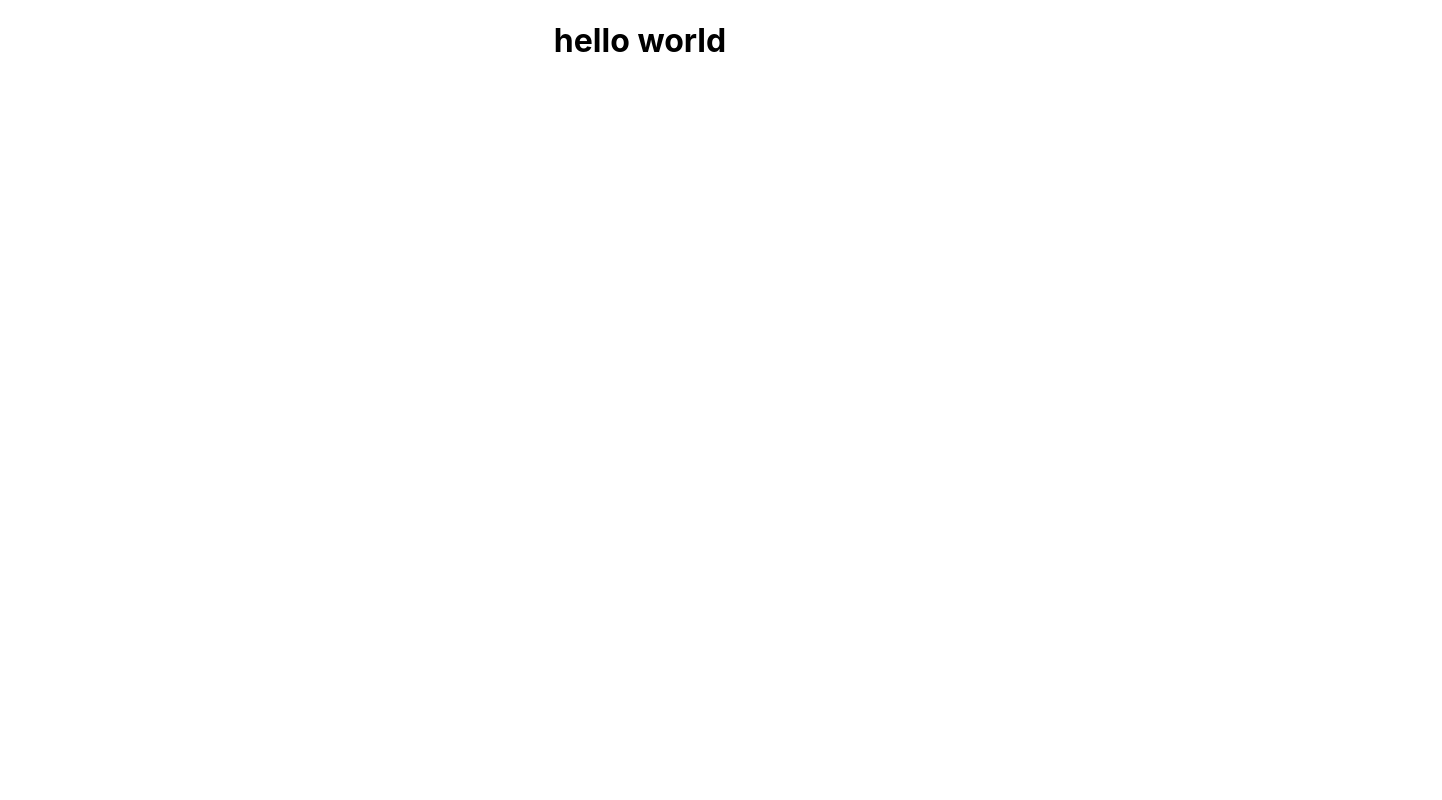
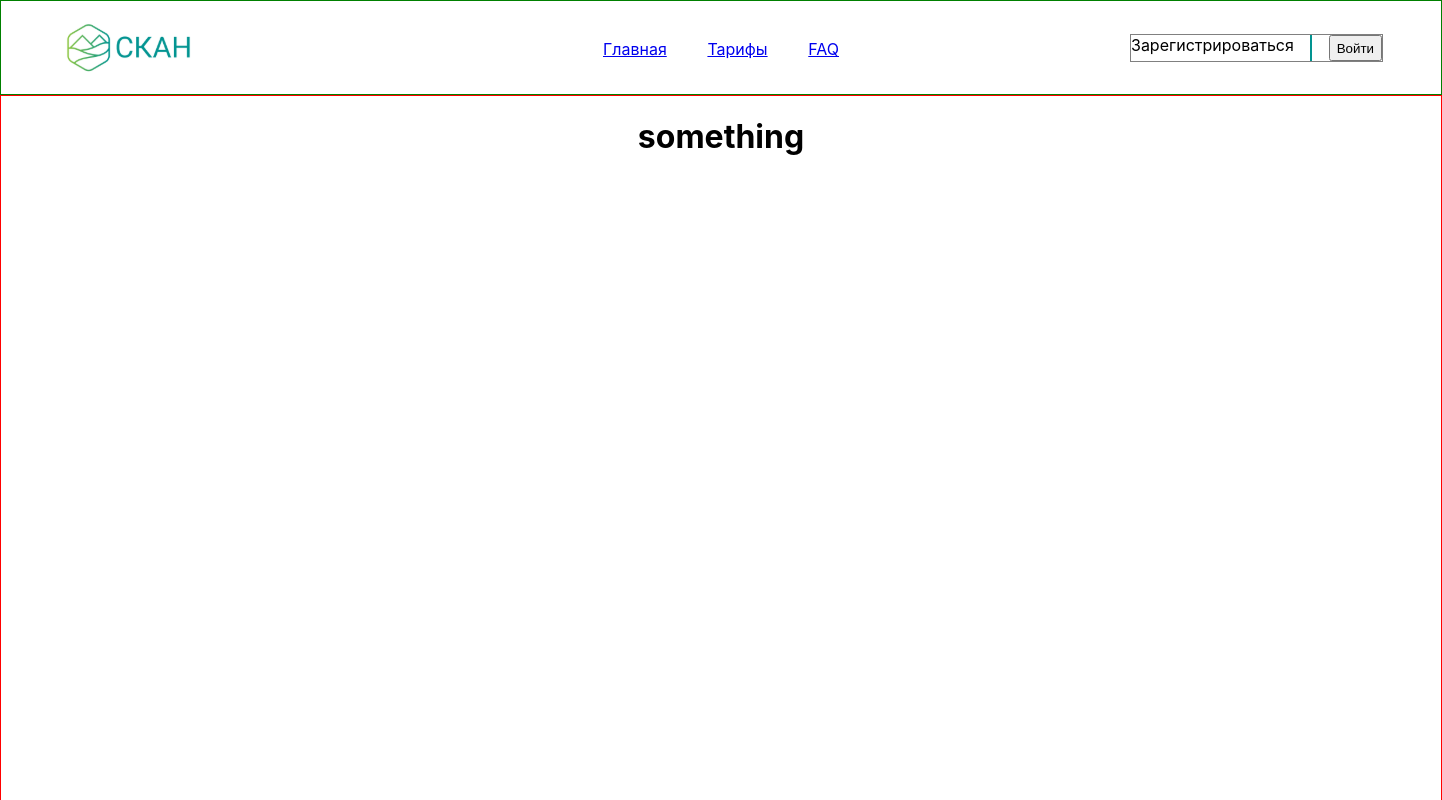
Before and after one commit to yungalesgerov/final-project, a React (Create React App) app in the folder my-app/: page / in a window 1280 px wide. Shown: the top 800 px of the page, 1442 px wide, since content can reach past the window. Built offline with nearby package versions, Linux system fonts and the light colour scheme.

Commit message:
complete footer

```diff
--- a/my-app/src/App.css
+++ b/my-app/src/App.css
@@ -27,6 +27,73 @@
 .App-link {
   color: #61dafb;
 }
+.header {
+  width: 1440px;
+  border: 1px solid green;
+  height: 93px;
+  display: flex ;
+  /* justify-content: space-between; */
+}
+.logo {
+  width: 141px;
+  height: 141px;
+  margin-left: 60px;
+}
+.user {
+  justify-content: space-between;
+  display: flex;
+  width: 251px;
+  border: 1px solid grey;
+  height: 26px;
+  margin-left: 291px;
+  margin-top: 33px;
+
+
+}
+.header-links {
+  display: flex;
+  width: 236px;
+  height: 17px;
+  justify-content: space-between;
+  margin-left: 401px;
+  margin-top: 38px;
+}
+.userSlash {
+  width: 2px;
+  height: auto;
+  background-color: #029491;
+}
+.Main {
+  width: 1440px;
+  height: 2637px;
+  border: 1px solid red;
+}
+.Footer {
+  width: 1440px;
+  height: 137px;
+  border: 1px solid green;
+  background-color: #029491;
+  display: flex;
+}
+.footer-logo  {
+  margin-left: 60px;
+  width: 141px;
+  height: 141px;
+}
+.footer-info {
+  font-size: 14px;
+  font-weight: 400;
+  text-align: right;
+  line-height: 16.94px;
+  width: 199px;
+  height: 87px;
+  margin-left: 995px;
+  margin-top: 25px;
+  color: #fff;
+}
+.copyright {
+  margin-top: 21px;
+}
 
 @keyframes App-logo-spin {
   from {
--- a/my-app/src/App.js
+++ b/my-app/src/App.js
@@ -1,9 +1,14 @@
 import './App.css';
+import Footer from './components/Footer/Footer';
+import Header from './components/Header/Header';
+import Main from './components/Main/Main';
 
 function App() {
   return (
     <div className="App">
-      <h1>hello world</h1>
+      <Header />
+      <Main/>
+      <Footer/>
     </div>
   );
 }
--- /dev/null
+++ b/my-app/src/components/Footer/Footer.jsx
@@ -0,0 +1,17 @@
+import React from "react";
+import logo from './eqw 1.svg'
+const Footer = () => {
+    return (
+        <div className="Footer">
+            <img src={logo} alt="logo" className="footer-logo" />
+            <div className="footer-info">
+                <div>г. Москва, Цветной б-р, 40
+                    <br />+7 495 771 21 11
+                    <br />info@skan.ru</div>
+                    <div className="copyright">Copyright. 2022</div>
+                <div></div>
+            </div>
+        </div>
+    )
+}
+export default Footer;
--- /dev/null
+++ b/my-app/src/components/Header/Header.jsx
@@ -0,0 +1,20 @@
+import React from "react";
+import logo from '../Header/SGN_09_24_2022_1663968217400 1.svg'
+const Header = () => {
+    return (
+        <div className="header">
+            <div className="logo"><img src={logo} alt="logo" /></div>
+            <div className="header-links">
+                <a  href="#">Главная</a>
+                <a  href="#">Тарифы</a>
+                <a href="#" >FAQ</a>
+            </div>
+            <div className="user">
+                <span>Зарегистрироваться</span>
+                <div className="userSlash"></div>
+                <button className="signIn">Войти</button>
+            </div>
+        </div>
+    )
+}
+export default Header;
--- /dev/null
+++ b/my-app/src/components/Main/Main.jsx
@@ -0,0 +1,11 @@
+import React from "react";
+
+const Main = () => {
+    return (
+        <div className="Main">
+            <h1>something</h1>
+        </div>
+    )
+
+}
+export default Main;
```
Also changed, not shown: my-app/src/components/Footer/eqw 1.svg (added), my-app/src/components/Header/SGN_09_24_2022_1663968217400 1.svg (added).
